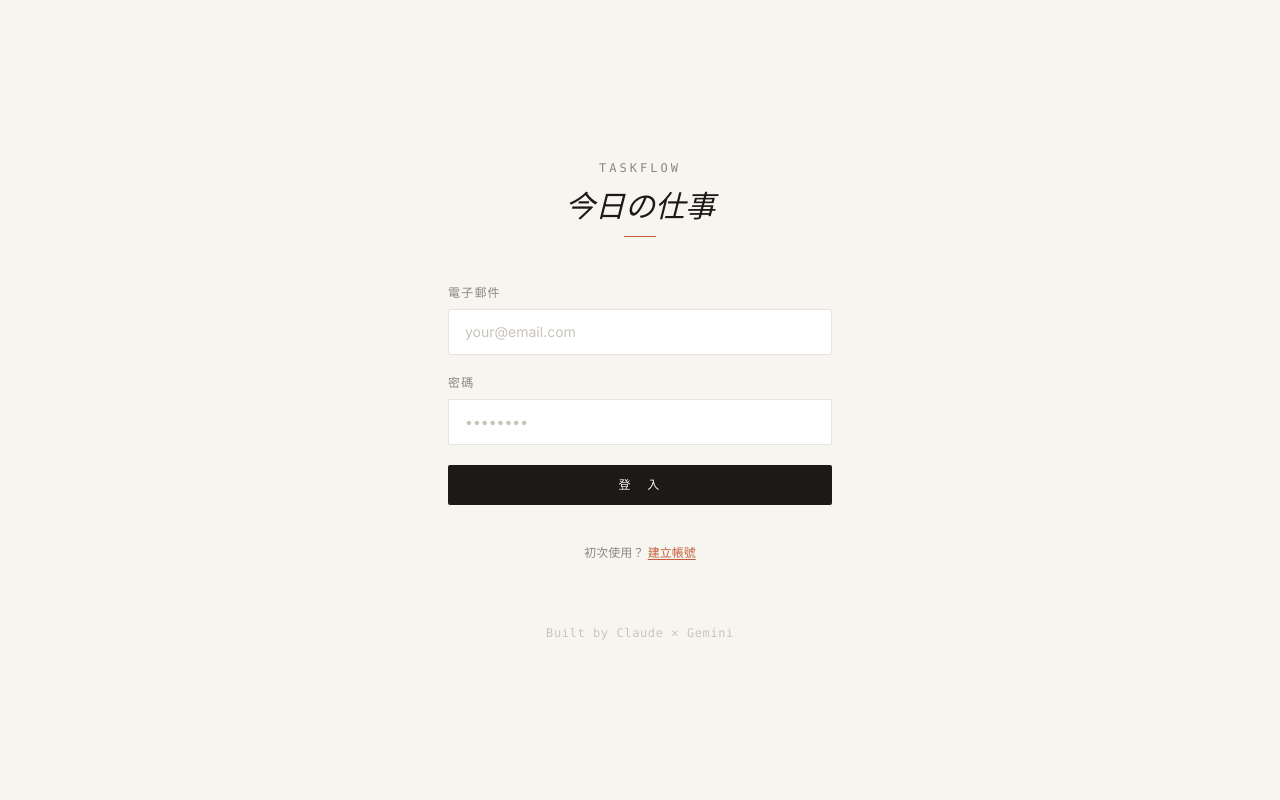
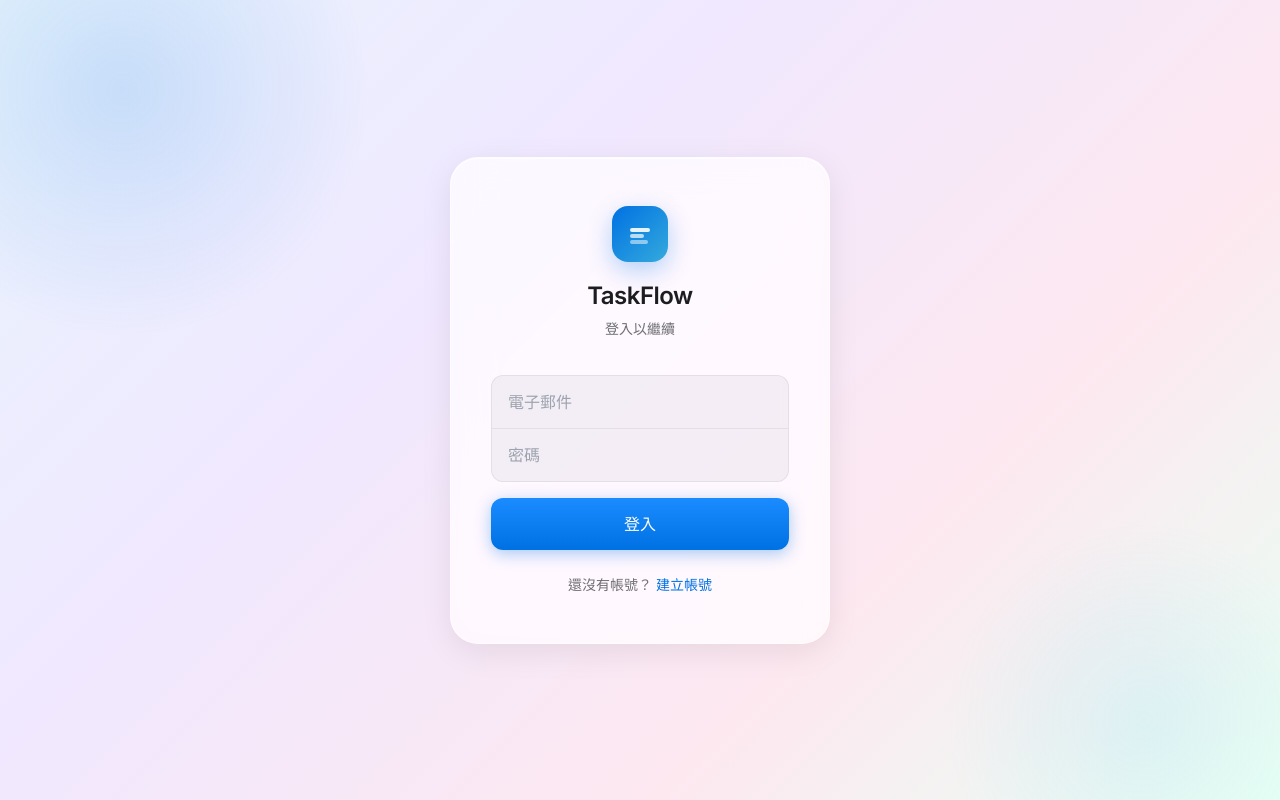
Before and after one commit to linyh465/taskflow-frontend, a Next.js app: page /login in a window 1280 px wide. Built offline with nearby package versions, Linux system fonts and the light colour scheme; no server answers.

Commit message:
design: Apple glass morphism login page

```diff
--- a/app/(auth)/login/page.tsx
+++ b/app/(auth)/login/page.tsx
@@ -21,69 +21,149 @@ export default function LoginPage() {
   });
 
   return (
-    <div style={{ background: '#F7F5F0', minHeight: '100vh' }}
-      className="flex items-center justify-center px-6">
-      <div className="w-full max-w-sm">
+    <div
+      style={{
+        minHeight: '100vh',
+        display: 'flex',
+        alignItems: 'center',
+        justifyContent: 'center',
+        padding: '24px',
+        background: 'linear-gradient(135deg, #e8f4fd 0%, #f0e8ff 35%, #fde8f0 70%, #e8fff4 100%)',
+        backgroundAttachment: 'fixed',
+      }}
+    >
+      {/* Decorative blobs */}
+      <div style={{
+        position: 'fixed', top: '-20%', left: '-10%', width: '500px', height: '500px',
+        background: 'radial-gradient(circle, rgba(0,113,227,0.15) 0%, transparent 70%)',
+        borderRadius: '50%', pointerEvents: 'none',
+      }} />
+      <div style={{
+        position: 'fixed', bottom: '-15%', right: '-5%', width: '400px', height: '400px',
+        background: 'radial-gradient(circle, rgba(90,200,250,0.12) 0%, transparent 70%)',
+        borderRadius: '50%', pointerEvents: 'none',
+      }} />
 
+      {/* Glass card */}
+      <div
+        className="glass"
+        style={{
+          width: '100%',
+          maxWidth: '380px',
+          borderRadius: '28px',
+          padding: '48px 40px',
+          position: 'relative',
+        }}
+      >
         {/* Logo */}
-        <div className="mb-12 text-center">
-          <p className="text-xs tracking-[0.25em] uppercase text-[#8C8680] mb-3 font-mono">TaskFlow</p>
-          <h1 className="font-serif text-3xl font-normal text-[#1C1A17] italic">
-            今日の仕事
+        <div style={{ textAlign: 'center', marginBottom: '36px' }}>
+          <div style={{
+            width: '56px', height: '56px', borderRadius: '16px',
+            background: 'linear-gradient(135deg, #0071e3, #34aadc)',
+            margin: '0 auto 16px',
+            display: 'flex', alignItems: 'center', justifyContent: 'center',
+            boxShadow: '0 8px 24px rgba(0,113,227,0.3)',
+          }}>
+            <svg width="28" height="28" viewBox="0 0 28 28" fill="none">
+              <rect x="4" y="8" width="20" height="4" rx="2" fill="white" opacity="0.9"/>
+              <rect x="4" y="14" width="14" height="4" rx="2" fill="white" opacity="0.7"/>
+              <rect x="4" y="20" width="18" height="4" rx="2" fill="white" opacity="0.5"/>
+            </svg>
+          </div>
+          <h1 style={{ fontSize: '24px', fontWeight: '600', color: '#1d1d1f', letterSpacing: '-0.5px' }}>
+            TaskFlow
           </h1>
-          <div className="mt-3 mx-auto w-8 h-px bg-[#C45C3A]" />
+          <p style={{ fontSize: '14px', color: '#6e6e73', marginTop: '4px' }}>
+            登入以繼續
+          </p>
         </div>
 
         {/* Form */}
-        <form onSubmit={e => { e.preventDefault(); setError(''); login(); }}
-          className="space-y-5">
-
-          <div>
-            <label className="block text-xs tracking-widest uppercase text-[#8C8680] mb-2">
-              電子郵件
-            </label>
-            <input
-              type="email" value={email} onChange={e => setEmail(e.target.value)}
-              required placeholder="your@email.com"
-              style={{ background: '#FFFFFF', border: '1px solid #E8E4DC', borderRadius: '2px' }}
-              className="w-full px-4 py-3 text-sm text-[#1C1A17] placeholder-[#C8C4BC] focus:outline-none focus:border-[#C45C3A] transition-colors"
-            />
-          </div>
-
-          <div>
-            <label className="block text-xs tracking-widest uppercase text-[#8C8680] mb-2">
-              密碼
-            </label>
-            <input
-              type="password" value={password} onChange={e => setPassword(e.target.value)}
-              required placeholder="••••••••"
-              style={{ background: '#FFFFFF', border: '1px solid #E8E4DC', borderRadius: '2px' }}
-              className="w-full px-4 py-3 text-sm text-[#1C1A17] placeholder-[#C8C4BC] focus:outline-none focus:border-[#C45C3A] transition-colors"
-            />
+        <form onSubmit={e => { e.preventDefault(); setError(''); login(); }}>
+          <div style={{ marginBottom: '12px' }}>
+            <div style={{
+              background: 'rgba(118,118,128,0.08)',
+              borderRadius: '12px',
+              border: '1px solid rgba(118,118,128,0.12)',
+              overflow: 'hidden',
+            }}>
+              <input
+                type="email"
+                value={email}
+                onChange={e => setEmail(e.target.value)}
+                required
+                placeholder="電子郵件"
+                style={{
+                  width: '100%',
+                  padding: '14px 16px',
+                  background: 'transparent',
+                  border: 'none',
+                  borderBottom: '1px solid rgba(118,118,128,0.12)',
+                  outline: 'none',
+                  fontSize: '16px',
+                  color: '#1d1d1f',
+                }}
+              />
+              <input
+                type="password"
+                value={password}
+                onChange={e => setPassword(e.target.value)}
+                required
+                placeholder="密碼"
+                style={{
+                  width: '100%',
+                  padding: '14px 16px',
+                  background: 'transparent',
+                  border: 'none',
+                  outline: 'none',
+                  fontSize: '16px',
+                  color: '#1d1d1f',
+                }}
+              />
+            </div>
           </div>
 
           {error && (
-            <p className="text-xs text-[#C45C3A] font-mono">{error}</p>
+            <div style={{
+              padding: '10px 14px',
+              background: 'rgba(255,59,48,0.08)',
+              borderRadius: '10px',
+              marginBottom: '12px',
+              fontSize: '13px',
+              color: '#ff3b30',
+            }}>
+              {error}
+            </div>
           )}
 
-          <button type="submit" disabled={isPending}
-            style={{ background: '#1C1A17', borderRadius: '2px' }}
-            className="w-full py-3 text-xs tracking-[0.2em] uppercase text-[#F7F5F0] hover:bg-[#C45C3A] transition-colors disabled:opacity-40 mt-2">
-            {isPending ? '進入中…' : '登　入'}
+          <button
+            type="submit"
+            disabled={isPending}
+            style={{
+              width: '100%',
+              padding: '14px',
+              background: isPending ? 'rgba(0,113,227,0.6)' : 'linear-gradient(180deg, #1a8cff 0%, #0071e3 100%)',
+              border: 'none',
+              borderRadius: '12px',
+              fontSize: '16px',
+              fontWeight: '500',
+              color: 'white',
+              cursor: isPending ? 'default' : 'pointer',
+              letterSpacing: '-0.1px',
+              boxShadow: '0 4px 16px rgba(0,113,227,0.35)',
+              transition: 'all 0.2s',
+              marginTop: '4px',
+            }}
+          >
+            {isPending ? '登入中…' : '登入'}
           </button>
         </form>
 
-        {/* Footer */}
-        <p className="text-center text-xs text-[#8C8680] mt-10">
-          初次使用？{' '}
-          <Link href="/register"
-            className="text-[#C45C3A] underline underline-offset-2 hover:no-underline">
+        <p style={{ textAlign: 'center', marginTop: '24px', fontSize: '14px', color: '#6e6e73' }}>
+          還沒有帳號？{' '}
+          <Link href="/register" style={{ color: '#0071e3', textDecoration: 'none', fontWeight: '500' }}>
             建立帳號
           </Link>
-        </p>
-
-        <p className="text-center text-xs text-[#C8C4BC] mt-16 font-mono tracking-wider">
-          Built by Claude × Gemini
         </p>
       </div>
     </div>
```
